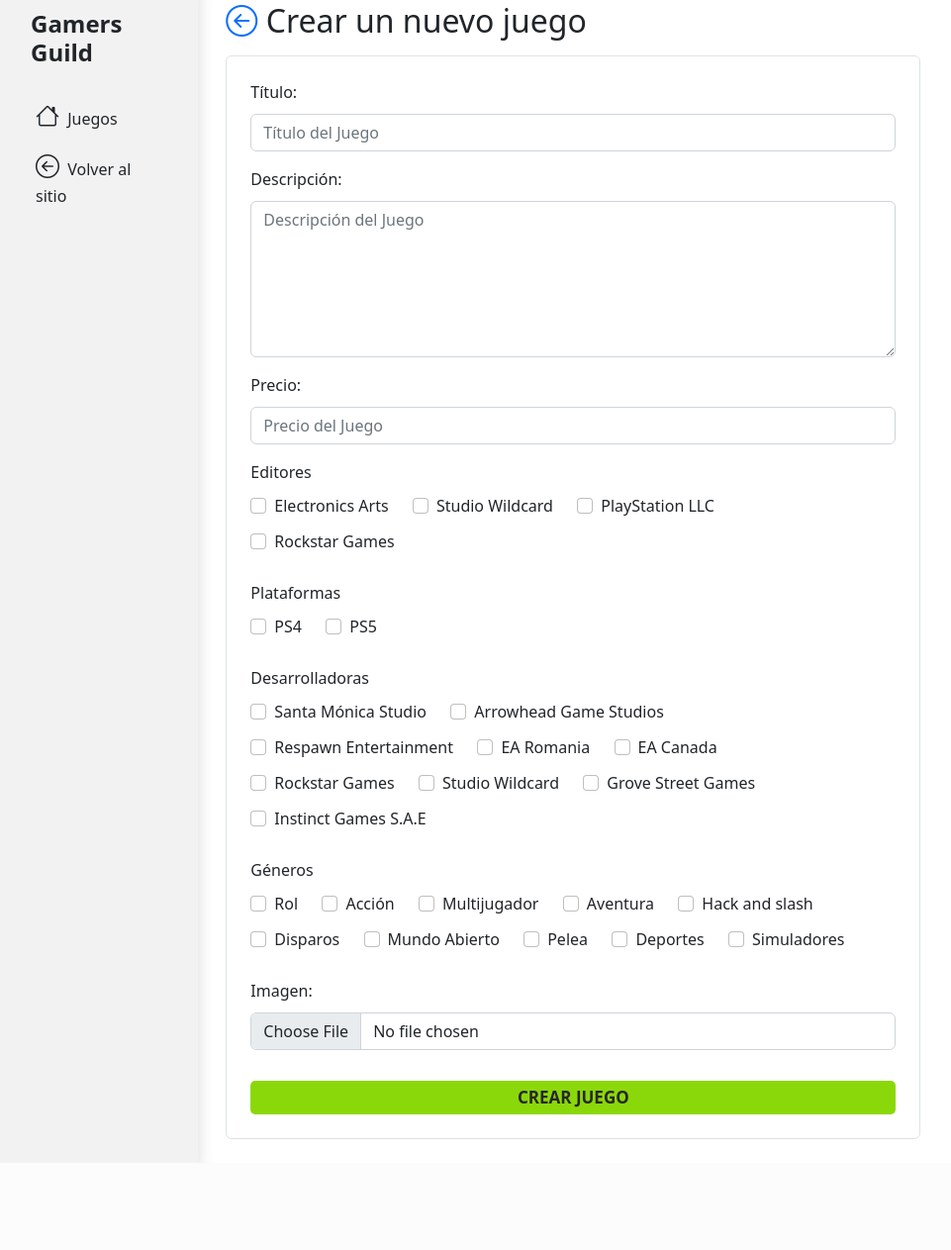
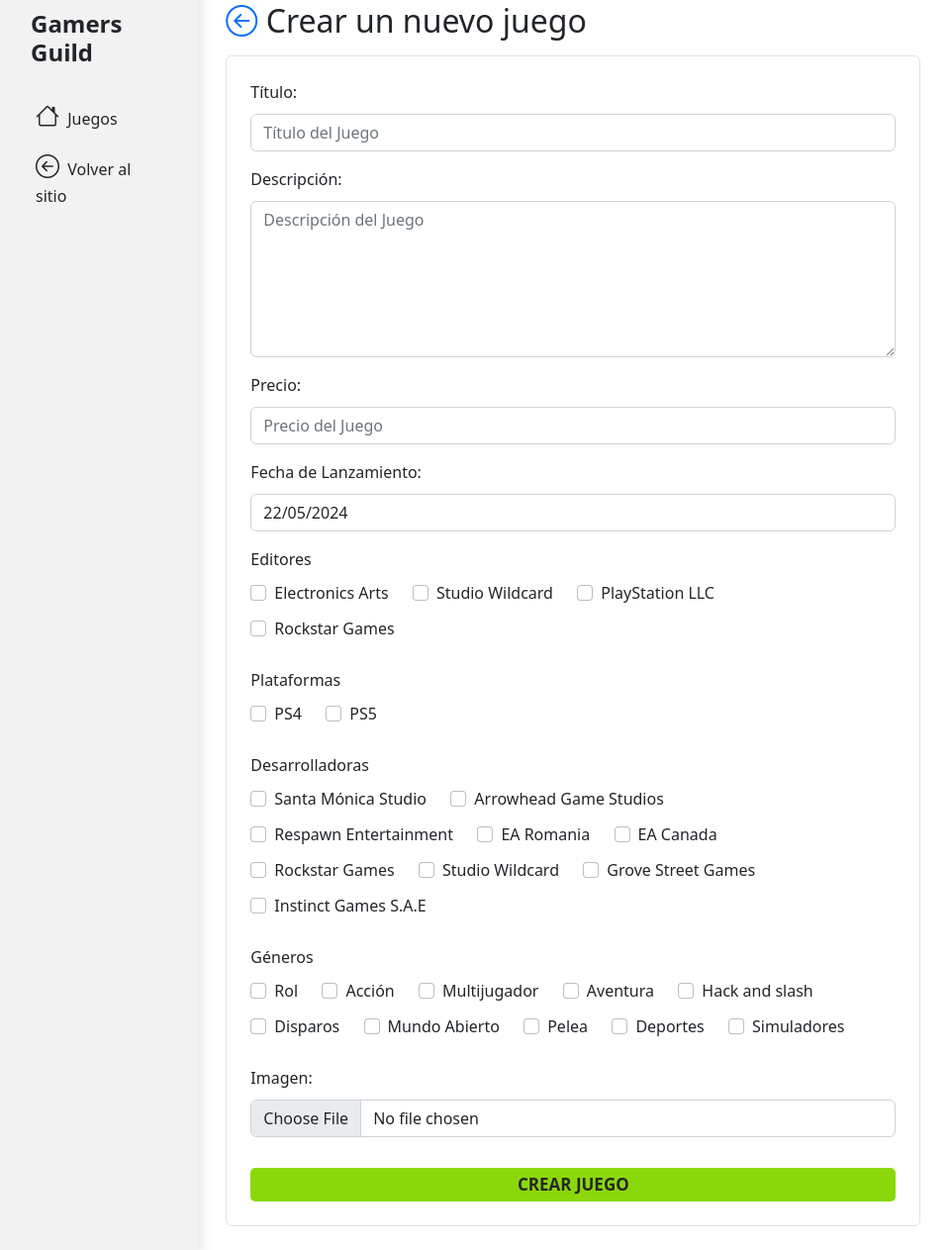
Before and after one commit to lucho-hd/tercera_pre_entrega_caruso_luciano, a Django app: page /juegos/crear_juego in a window 1280 px wide. Shown: the part 22-1285 px from the top of the page at 99% size, without its empty margins (13-974 px from the left). Before the commit the page ends 1196 px from the top, so only its background shows below. Run offline with Django 5.2, Linux system fonts and the light colour scheme; data comes from the database, SQL or seed files in the repository; both versions use the stored data as it was after the commit; some libraries are stand-ins or nearby versions.

Commit message:
modified: juegos/forms.py

```diff
--- a/project/juegos/forms.py
+++ b/project/juegos/forms.py
@@ -4,10 +4,11 @@ from . import models
 class JuegosForm(forms.ModelForm):
     class Meta:
         model = models.Juego
-        fields = ["titulo", "descripcion", "precio", "imagen", "plataformas", "desarrolladoras", "generos", "editores"]
+        fields = ["titulo", "descripcion", "fecha_lanzamiento", "precio", "imagen", "plataformas", "desarrolladoras", "generos", "editores"]
         widgets = {
             'titulo': forms.TextInput(attrs={'class': 'form-control', 'placeholder': 'Título del Juego'}),
             'descripcion': forms.Textarea(attrs={'class': 'form-control', 'rows': 6, 'placeholder': 'Descripción del Juego'}),
+            'fecha_lanzamiento': forms.DateInput(attrs={'class': 'form-control', 'placeholder': 'Ingrese la fecha de lanzamiento'}),
             'precio': forms.NumberInput(attrs={'class': 'form-control', 'placeholder': 'Precio del Juego'}),
             'imagen': forms.FileInput(attrs={'class': 'form-control', 'placeholder': 'Seleccione una imagen'}),
             'plataformas': forms.CheckboxSelectMultiple(attrs={'class': 'form-check-input'}),
@@ -18,6 +19,7 @@ class JuegosForm(forms.ModelForm):
         labels = {
             'titulo': 'Título',
             'descripcion': 'Descripción',
+            'fecha_lanzamiento': 'Fecha de Lanzamiento',
             'precio': 'Precio',
             'imagen': 'Imagen',
             'plataformas': 'Plataformas',
--- a/project/juegos/templates/juegos/crear_juego.html
+++ b/project/juegos/templates/juegos/crear_juego.html
@@ -47,6 +47,11 @@
             <div class="mb-3">
                 {{ form.precio.label_tag }}
                 {{ form.precio }}
+            </div>
+
+            <div class="mb-3">
+                {{ form.fecha_lanzamiento.label_tag }}
+                {{ form.fecha_lanzamiento }}
             </div>
 
             <div class="mb-3">
```
Also changed, not shown: project/db.sqlite3.
